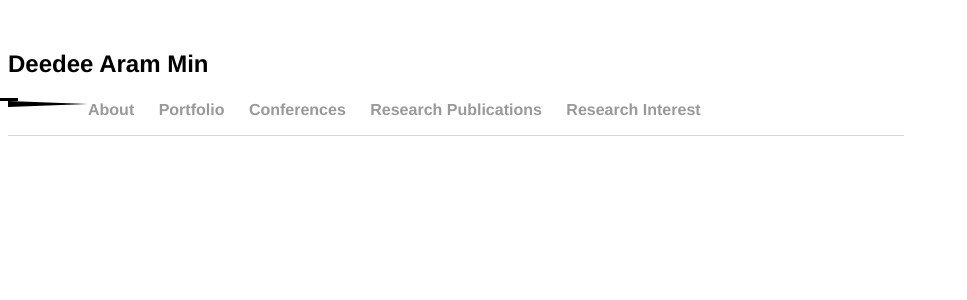
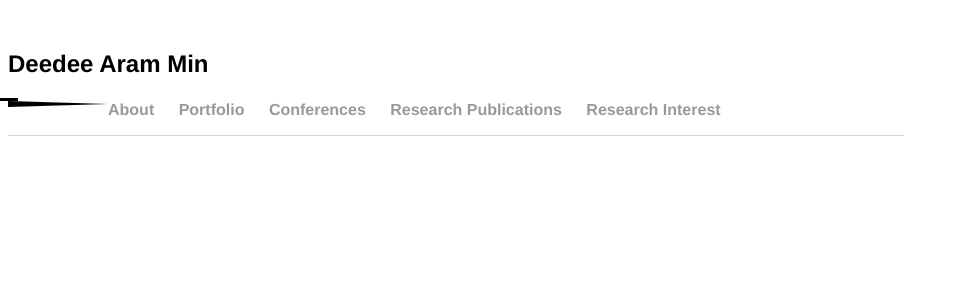
Before and after one commit to mindeed/mindeed.github.io, a Jekyll site: the page built from index.html, in a window 1280 px wide. Shown: the top 300 px of the page, without its empty margins (0-967 px from the left). Built offline with Jekyll 4.4.1, drawn with Linux system fonts in a browser that asks for light colours.

Commit message:
Update main.css

```diff
--- a/css/main.css
+++ b/css/main.css
@@ -21,7 +21,7 @@ body {
   height: 0;
   border-top: 3px solid transparent;
   border-bottom: 3px solid transparent;
-  border-left: 80px solid #000000;
+  border-left: 100px solid #000000;
   float: left;
 }
 
```
